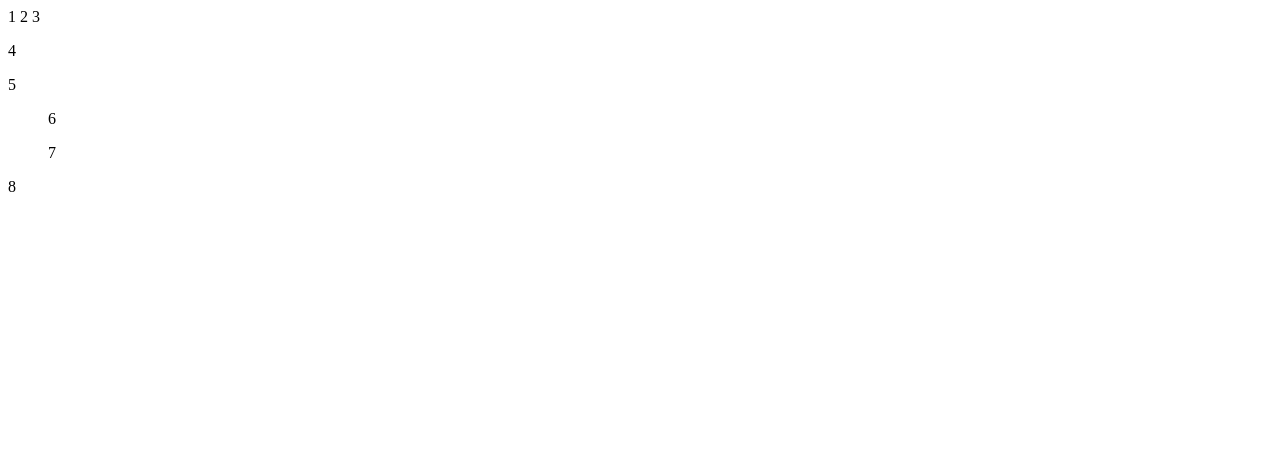
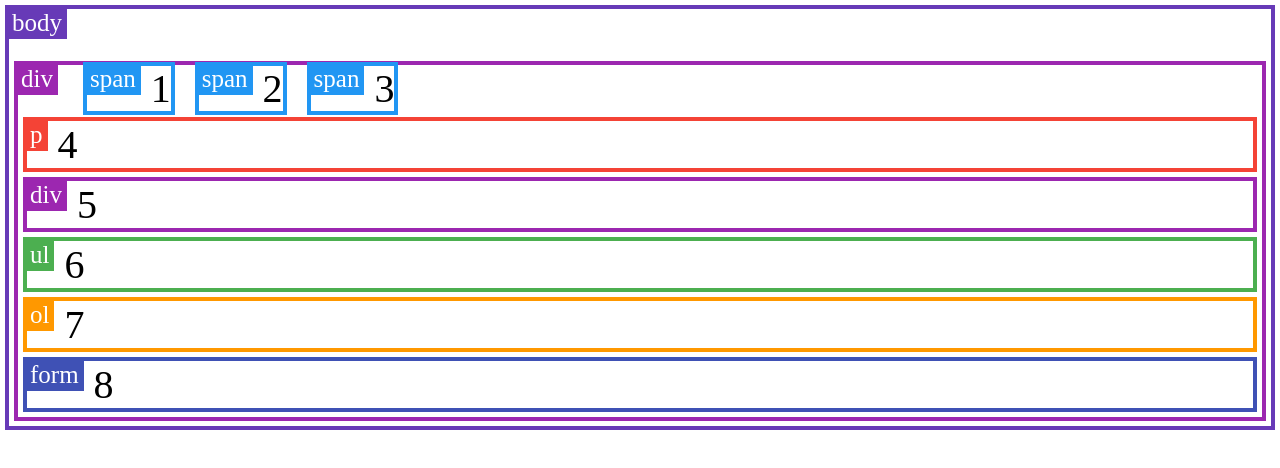
Before and after one commit to EduardoLangner/curso-web, a plain HTML site: page CSS/classeTag.html in a window 1280 px wide. Drawn offline with Linux system fonts and the light colour scheme.

Commit message:
Inicio com CSS

```diff
--- /dev/null
+++ b/CSS/css/externo.css
@@ -0,0 +1,3 @@
+body{
+    background-color: gold;
+}
--- a/CSS/css/tag.css
+++ b/CSS/css/tag.css
@@ -0,0 +1,24 @@
+body{
+    font-size: 40px;
+}
+
+ul, ol{
+    padding: 0;
+}
+
+li{
+    margin-left: 60px;
+}
+
+.tag{
+    border: solid 4px;
+    margin: 5px;
+}
+
+.tag label{
+    color: #fff;
+    font-size: 25px;
+    vertical-align: top;
+    margin-right: 10px;
+    padding: 0px 5px 3px 3px;
+}
--- a/CSS/js/tag.js
+++ b/CSS/js/tag.js
@@ -0,0 +1,30 @@
+const colors = {
+    p: '#f44336',
+    div: '#9c27b0',
+    span: '#2196f3',
+    section: '#009688',
+    ul: '#4caf50',
+    ol: '#ff9800',
+    header: '#ffeb3b',
+    nav: '#795548',
+    main: '#607d8b',
+    footer: '#e91e63',
+    form: '#3f51b5',
+    body: '#673ab7',
+    padrao: '#616161',
+    get(tag){
+        return this[tag] ? this[tag] : this.padrao;
+    }
+}
+
+document.querySelectorAll('.tag').forEach(box =>{
+    const tagName = box.tagName.toLowerCase()
+    box.style.borderColor =colors.get(tagName);
+
+    if(!box.classList.contains('nolabel')){
+        const label = document.createElement('label')
+        label.style.backgroundColor =colors.get(tagName)
+        label.innerHTML = tagName
+        box.insertBefore(label, box.firstChild)
+    }
+})
```
Also changed, not shown: CSS/anatomia.html (+22 -1 lines), CSS/origem.html (+8 -3 lines), 1 other file.
